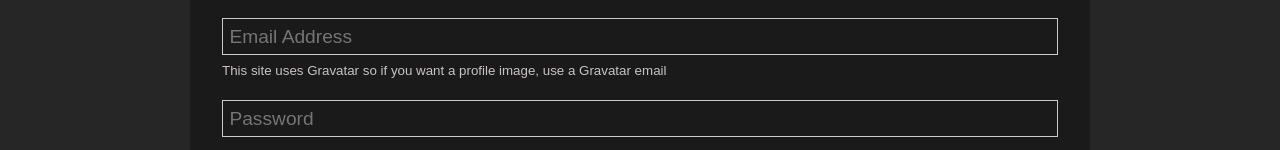
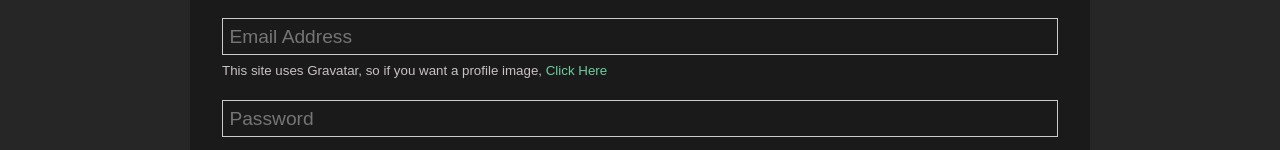
Before and after one commit to shira1008/DevLink, a React (Create React App) app in the folder client/: page /register in a window 1280 px wide. Shown: the part 361-511 px from the top of the page. Built offline with nearby package versions, Linux system fonts and the light colour scheme; no server answers.

Commit message:
added link to gravatar

```diff
--- a/client/src/components/auth/Register.js
+++ b/client/src/components/auth/Register.js
@@ -60,8 +60,11 @@ const Register = ({ setAlert, register, isAuthenticated }) => {
             required
           />
           <small className='form-text'>
-            This site uses Gravatar so if you want a profile image, use a
-            Gravatar email
+            This site uses Gravatar, so if you want a profile image,
+            <Link to='https://gravatar.com/' target='_blank'>
+              {' '}
+              Click Here
+            </Link>
           </small>
         </div>
         <div className='form-group'>
```
